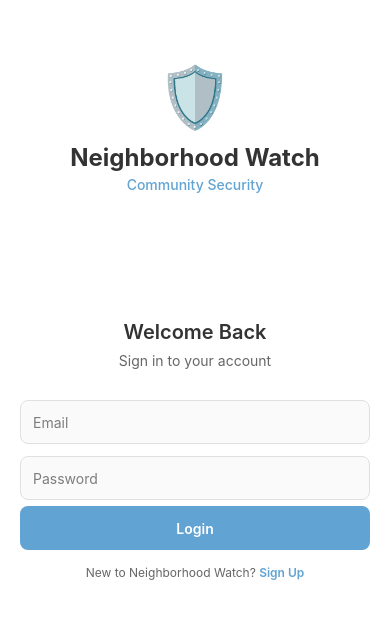
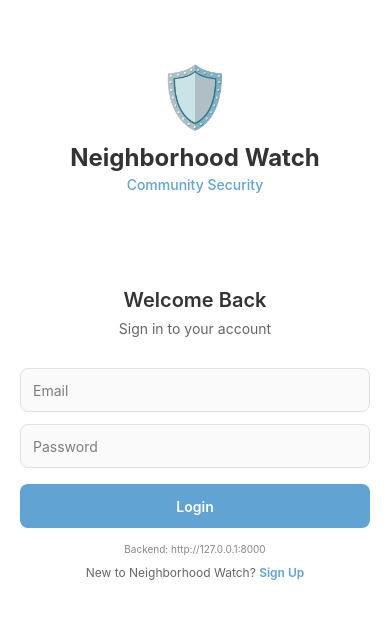
Before and after one commit to TheoMKgosi/CSI473-assignment, a React Native app in the folder NeighborhoodWatchApp/frontend/: screen /Login in a window 390 px wide. Shown: the top 618 px of the page. Built offline with nearby package versions, Linux system fonts and the light colour scheme.

Commit message:
add fall backs for error on logins

```diff
--- a/NeighborhoodWatchApp/frontend/screens/LoginScreen.js
+++ b/NeighborhoodWatchApp/frontend/screens/LoginScreen.js
@@ -2,7 +2,18 @@ import React, { useState } from 'react';
 import { View, Text, TextInput, TouchableOpacity, StyleSheet, Alert } from 'react-native';
 import axios from 'axios';
 
-const API_BASE_URL = 'http://127.0.0.1:8000';
+// Try different base URLs for different environments
+const getApiBaseUrl = () => {
+  // If we're in a Codespaces-like environment
+  if (window.location.hostname.includes('github.dev')) {
+    const baseName = window.location.hostname.replace('8081', '8000');
+    return `https://${baseName}`;
+  }
+  // Local development
+  return 'http://127.0.0.1:8000';
+};
+
+const API_BASE_URL = getApiBaseUrl();
 
 const LoginScreen = ({ navigation }) => {
   const [email, setEmail] = useState('');
@@ -10,6 +21,8 @@ const LoginScreen = ({ navigation }) => {
   const [isLoading, setIsLoading] = useState(false);
 
   const handleLogin = async () => {
+    console.log('API Base URL:', API_BASE_URL);
+
     if (!email || !password) {
       Alert.alert('Error', 'Please enter both email and password');
       return;
@@ -35,7 +48,26 @@ const LoginScreen = ({ navigation }) => {
     } catch (error) {
       console.log('Login error:', error);
 
-      if (error.response?.status === 403) {
+      // If connection refused, try alternative URL
+      if (error.code === 'ERR_NETWORK' || error.message?.includes('CONNECTION_REFUSED')) {
+        Alert.alert(
+          'Connection Issue',
+          `Cannot connect to backend at ${API_BASE_URL}. Trying alternative...`,
+          [{
+            text: 'Use Demo Mode',
+            onPress: () => {
+              // Fallback to demo mode
+              Alert.alert('Demo Mode', 'Using demo login for presentation');
+              navigation.navigate('Home', {
+                user: {
+                  email: email,
+                  full_name: 'Demo User'
+                }
+              });
+            }
+          }]
+        );
+      } else if (error.response?.status === 403) {
         Alert.alert('Approval Required', 'Your account is pending admin approval.');
       } else if (error.response?.data?.errors) {
         Alert.alert('Login Failed', error.response.data.errors);
@@ -88,6 +120,10 @@ const LoginScreen = ({ navigation }) => {
               {isLoading ? 'Logging in...' : 'Login'}
             </Text>
           </TouchableOpacity>
+
+          <Text style={styles.debugText}>
+            Backend: {API_BASE_URL}
+          </Text>
 
           <TouchableOpacity
             style={styles.signupLink}
@@ -161,15 +197,6 @@ const styles = StyleSheet.create({
     fontSize: 14,
     height: 44,
   },
-  forgotPassword: {
-    alignSelf: 'flex-end',
-    marginBottom: 20,
-    marginTop: 5,
-  },
-  forgotText: {
-    color: '#61a3d2',
-    fontSize: 12,
-  },
   button: {
     width: '100%',
     padding: 12,
@@ -179,6 +206,7 @@ const styles = StyleSheet.create({
     height: 44,
     justifyContent: 'center',
     marginBottom: 15,
+    marginTop: 10,
   },
   buttonDisabled: {
     backgroundColor: '#cccccc',
@@ -187,6 +215,12 @@ const styles = StyleSheet.create({
     color: '#fff',
     fontWeight: '600',
     fontSize: 14,
+  },
+  debugText: {
+    fontSize: 10,
+    color: '#888',
+    textAlign: 'center',
+    marginBottom: 10,
   },
   signupLink: {
     alignItems: 'center',
--- a/NeighborhoodWatchApp/frontend/screens/SignupScreen.js
+++ b/NeighborhoodWatchApp/frontend/screens/SignupScreen.js
@@ -100,7 +100,6 @@ const SignupScreen = ({ navigation }) => {
   );
 };
 
-// ... keep your existing styles
 const styles = StyleSheet.create({
   scrollContent: {
     flexGrow: 1,
```
